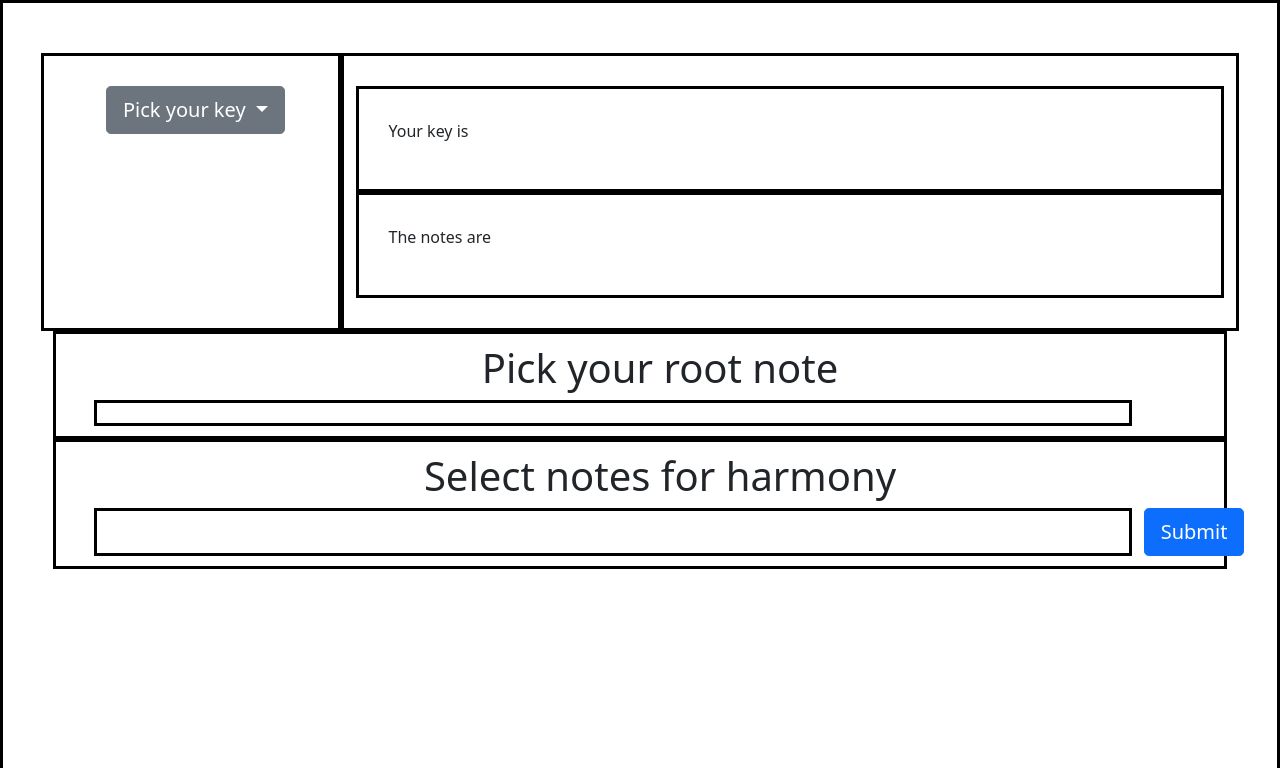
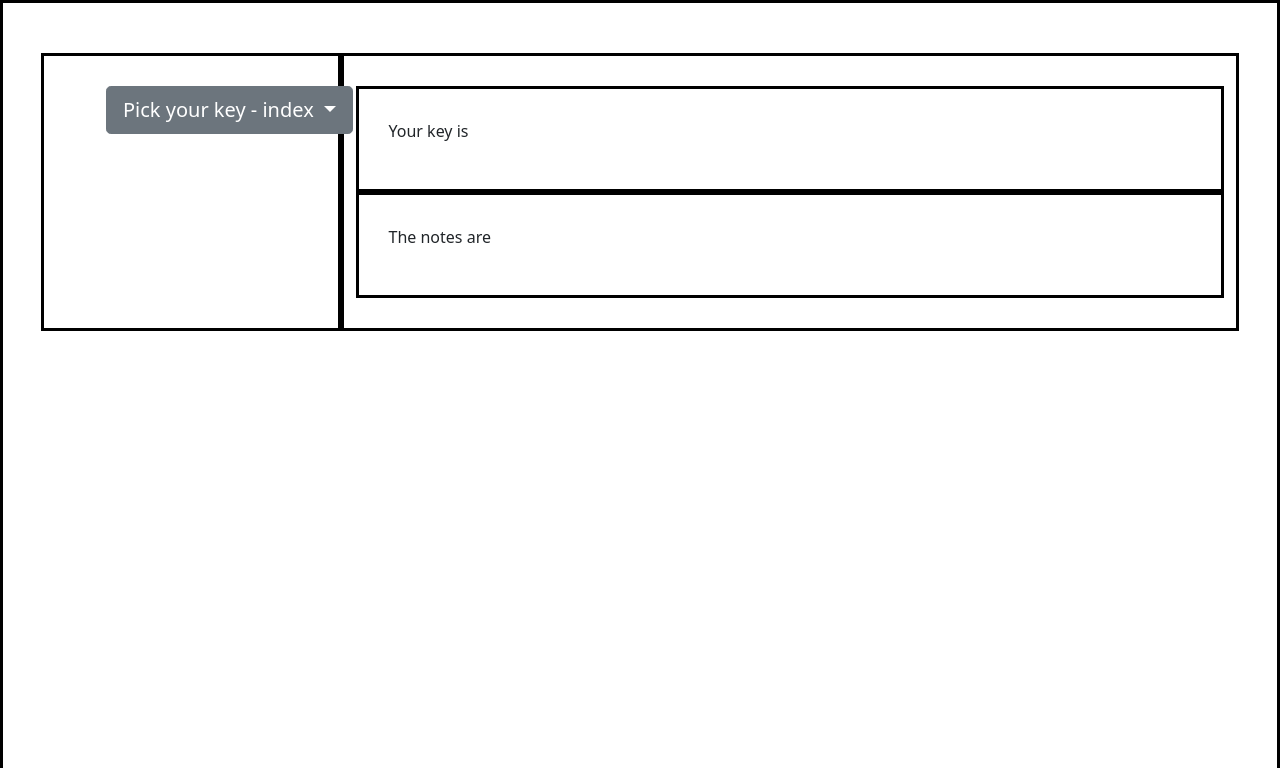
Before and after one commit to SimonGeorgeNZ/vocal_harmony-main, a Flask app: page / in a window 1280 px wide. Shown: the top 768 px of the page. Run offline with Flask 2, Linux system fonts and the light colour scheme; a database or web service that is not in the repository returns one stand-in record (values such as "Sample title"); some libraries are stand-ins or nearby versions.

Commit message:
split pages

```diff
--- a/app.py
+++ b/app.py
@@ -3,8 +3,8 @@ from flask import Flask, render_template, request
 from flask_pymongo import PyMongo
 from bson.objectid import ObjectId
 from playsound import playsound
-import simpleaudio as sa
 from os import path
+
 
 if path.exists("env.py"):
     import env
@@ -14,6 +14,7 @@ app = Flask(__name__)
 app.config["MONGO_DBNAME"] = "vocal_harmony"
 app.config["MONGO_URI"] = os.getenv("MONGO_URI")
 
+
 mongo = PyMongo(app)
 
 MONGO_URI = os.environ.get("MONGO_URI")
@@ -22,9 +23,6 @@ MONGO_DBNAME = os.environ.get("MONGO_DBNAME")
 
 # Finds all keys in Mongo and displays them in the dropdown menu#
 # Adds the keySig attribute from DB as the buttons value#
-
-
-play_obj = sa.play_buffer("./media/C.wav", 2, 2, 44100)
 
 
 def get_data():
@@ -47,7 +45,6 @@ def load_the_page():
     return render_template(
         "index.html",
         ks=get_data(),
-        # notes=get_scale_notes(),
     )
 
 
@@ -55,46 +52,66 @@ def load_the_page():
 
 
 def all_info(key):
-    # allinfo = mongo.db.keys.find_one({"keySig": request.form.get("keySig")})
     all_info = mongo.db.keys.find_one({"keySig": key})
     return all_info
-
-
-@app.route("/harmony/<key>", methods=["POST", "GET"])
-def harmony(key):
-    path = file_path()
-    key = set_key(key)
-    get_notes = all_info(key)
-    Keynotes = get_notes["notes"]
-    return render_template(
-        "index.html",
-        sk=set_key(key),
-        Keynotes=Keynotes,
-        key=key,
-        ks=get_data(),
-        root=get_root(),
-        path=path,
-    )
 
 
 # Gets note to harmonise against#
 
 
-def get_root():
-    root = request.form.get("rootSelect")
-    if request.method == "POST":
-        print(root)
-    return root
+@app.route("/get_key/<key>/", methods=["POST", "GET"])
+def get_key(key):
+    get_notes = all_info(key)
+    Keynotes = get_notes["notes"]
+
+    ks = get_data()
+    return render_template(
+        "select_root.html",
+        gn=get_notes,
+        Keynotes=Keynotes,
+        key=set_key(key),
+        ks=ks,
+    )
 
 
-def file_path():
-    if request.method == "POST":
-        root = get_root()
-        first = "./media/"
-        second = ".wav"
-        result = first + root + second
-        playsound(result)
-        return result
+@app.route("/root/<key>/<note>", methods=["POST", "GET"])
+def root(key, note):
+    base = request.form.get("rootSelect")
+    note = base
+    get_notes = all_info(key)
+    return render_template(
+        "root.html",
+        note=note,
+        Keynotes=get_notes["notes"],
+        sk=set_key(key),
+        key=set_key(key),
+        ks=get_data(),
+        # path=file_path(),
+    )
+
+
+# @app.route("/harmony/<key>", methods=["POST", "GET"])
+# def harmony(key):
+#     get_notes = all_info(key)
+#     return render_template(
+#         "index.html",
+#         sk=set_key(key),
+#         Keynotes=get_notes["notes"],
+#         key=set_key(key),
+#         ks=get_data(),
+#         root=get_root(),
+#         path=file_path(),
+#     )
+
+
+# def file_path():
+#     if request.method == "POST":
+#         # root = get_root()
+#         first = "./media/"
+#         second = ".wav"
+#         result = first + root + second
+#         playsound(result)
+#         return result
 
 
 # @app.route("/tone/<key>", methods=["POST", "GET"])
--- a/templates/index.html
+++ b/templates/index.html
@@ -24,7 +24,7 @@
                     <div class="btn-group keyButton">
                         <button class="btn btn-secondary btn-lg dropdown-toggle" type="button"
                             data-bs-toggle="dropdown" aria-expanded="false">
-                            Pick your key
+                            Pick your key - index
                         </button>
                         <ul class="dropdown-menu">
                             <form method="GET">
@@ -32,7 +32,7 @@
 
 
                                 <li><a class="dropdown-item text-center" value="{{ keys.keySig }}" name="keySig"
-                                        href="{{url_for('harmony', key=keys.keySig)}}"
+                                        href="{{url_for('get_key', key=keys.keySig)}}"
                                         class="brand-logo">{{ keys.keySig }}</a></li>
 
                                 {% endfor %}
@@ -53,58 +53,7 @@
             </div>
 
 
-            <div class="notesHeader" id="rootblock">
-
-                <form method="post" action="{{url_for('harmony', key=key)}}">
-                    <div class="row">
-                        <h1 class="text-center">Pick your root note</h1>
-
-                        <div class="col-11 notesSection">
-                            {% for each in Keynotes %}
-
-
-                            <div class="form-check form-check-inline noteselect">
-
-                                <input name="rootSelect" class="form-check-input" type="radio"
-                                    id="inlineRootCheckbox" value="{{ each }}">
-                                <label class="form-check-label" for="inlineRootCheckbox">{{ each }}</label>
-                            </div>
-
-                            {% endfor %}
-                        </div>
-
-                        <div class="col-1">
-                            <button type="submit" id="root_Select"
-                                class="play_root btn btn-primary btn-lg">Submit</button>
-                        </div>
-                    </div>
-                </form>
-
-            </div>
-
-            <!---->
-            <div class="notesHeader" id="notesblock">
-                <form method="POST" action="{{url_for('get_harm_notes', key=key)}}">
-                    <div class="row">
-                        <h1 class="text-center">Select notes for harmony</h1>
-                        <div class="col-11 notesSection">
-
-                            {% for notes in Keynotes %}
-                            <div class="form-check form-check-inline noteselect">
-
-                                <input class="form-check-input" type="checkbox" id="inlineCheckbox{{ notes }}"
-                                    value="{{ notes }}" name="harmSelect{{notes}}">
-                                <label class="form-check-label" for="inlineCheckbox">{{ notes }}</label>
-                            </div>
-                            {% endfor %}
-                        </div>
-                        <div class="col-1">
-                            <button type="submit" id="harmSelect"
-                                class="play_root btn btn-primary btn-lg">Submit</button>
-                        </div>
-                    </div>
-                </form>
-            </div>
+            {% block content %} {% endblock %}
 
             <!---->
         </div>
```
Also changed, not shown: templates/root.html (added, +59 -0 lines), templates/select_root.html (added, +59 -0 lines), 1 other file.
